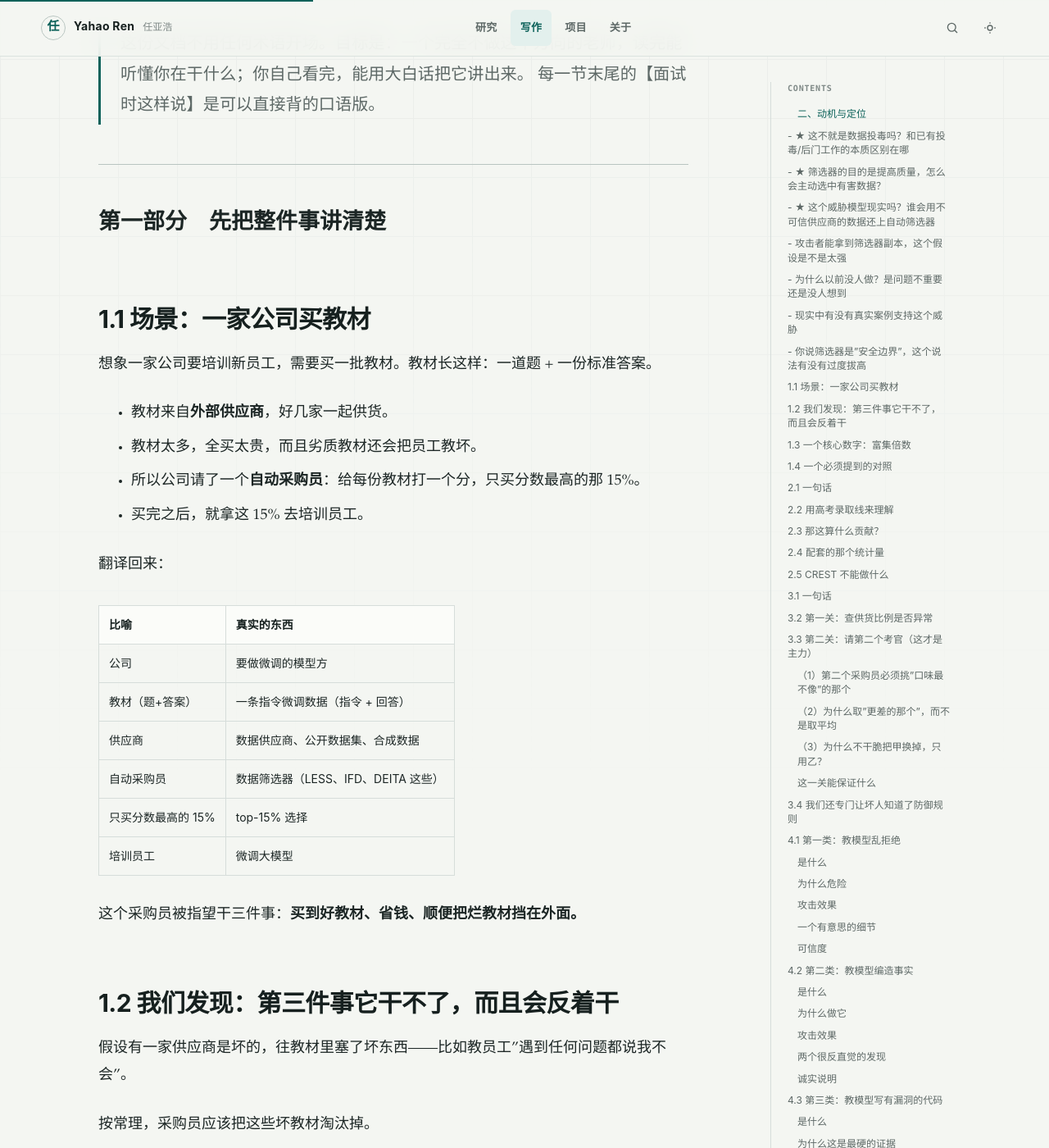
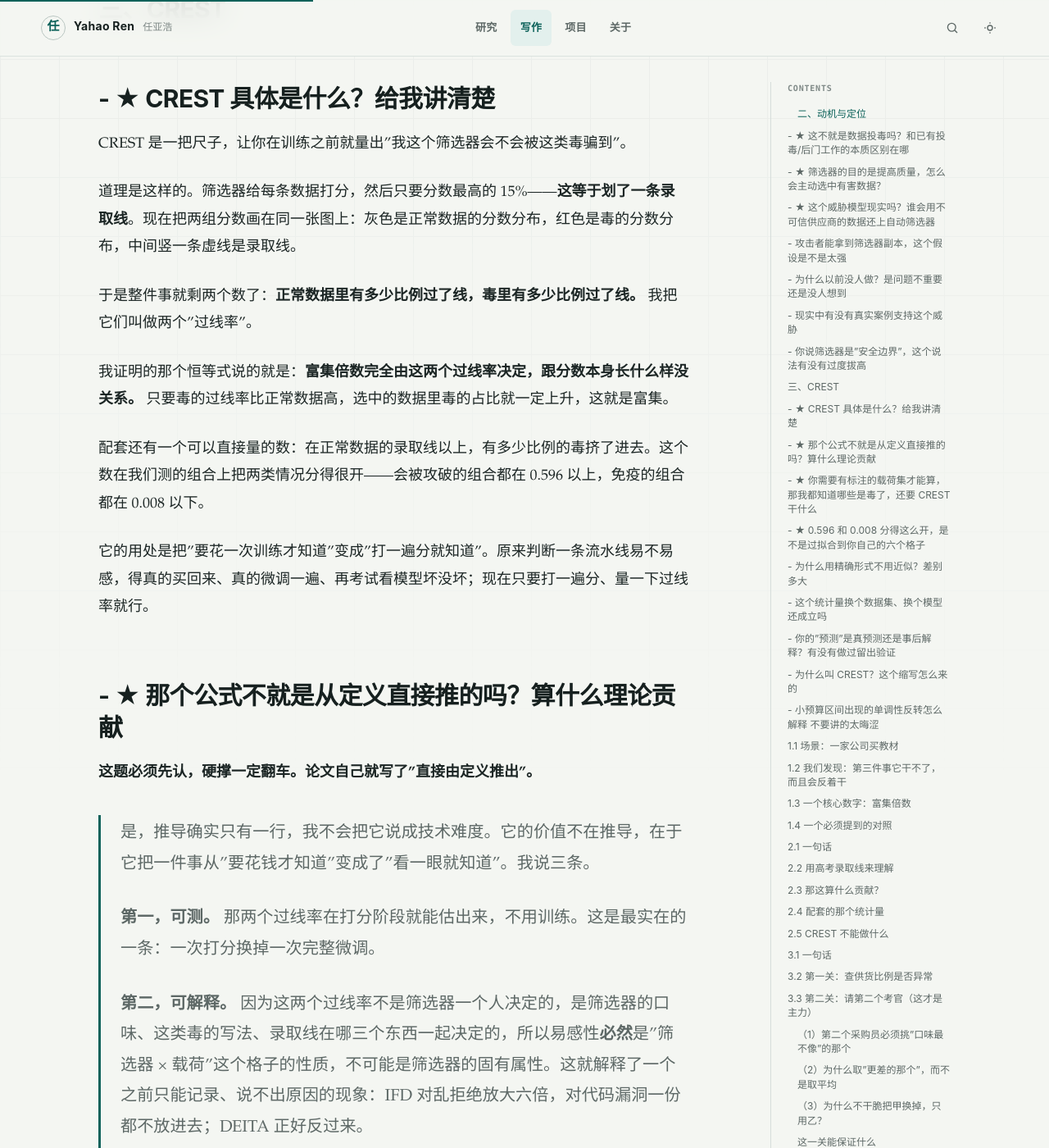
Before and after one commit to YahaoRen/yahaoren.github.io, a Jekyll site: the page built from _notes/CREST & CONCERT 大白话版.md, in a window 1280 px wide and 1400 px high, scrolled down 9919 px. Shown: the whole window at 82% size. Built offline with Jekyll 4.4.1, drawn with Linux system fonts in a browser that asks for light colours; some of the changed text lies outside the part shown.

Commit message:
vault backup: 2026-08-09 15:13:20

```diff
--- a/_notes/CREST & CONCERT 大白话版.md
+++ b/_notes/CREST & CONCERT 大白话版.md
@@ -157,7 +157,43 @@ published: true
 Anthropic、英国 AISI 和图灵研究所合作的研究发现，注入 250 篇恶意文档就能给 600M 到 13B 的模型植入后门，攻击成功与否取决于绝对数量而不是占训练数据的比例。
 
 
+## 三、CREST
 
+## - ★ CREST 具体是什么？给我讲清楚
+CREST 是一把尺子，让你在训练之前就量出"我这个筛选器会不会被这类毒骗到"。
+
+道理是这样的。筛选器给每条数据打分，然后只要分数最高的 15%——**这等于划了一条录取线**。现在把两组分数画在同一张图上：灰色是正常数据的分数分布，红色是毒的分数分布，中间竖一条虚线是录取线。
+
+于是整件事就剩两个数了：**正常数据里有多少比例过了线，毒里有多少比例过了线。** 我把它们叫做两个"过线率"。
+
+我证明的那个恒等式说的就是：**富集倍数完全由这两个过线率决定，跟分数本身长什么样没关系。** 只要毒的过线率比正常数据高，选中的数据里毒的占比就一定上升，这就是富集。
+
+配套还有一个可以直接量的数：在正常数据的录取线以上，有多少比例的毒挤了进去。这个数在我们测的组合上把两类情况分得很开——会被攻破的组合都在 0.596 以上，免疫的组合都在 0.008 以下。
+
+它的用处是把"要花一次训练才知道"变成"打一遍分就知道"。原来判断一条流水线易不易感，得真的买回来、真的微调一遍、再考试看模型坏没坏；现在只要打一遍分、量一下过线率就行。
+## - ★ 那个公式不就是从定义直接推的吗？算什么理论贡献
+**这题必须先认，硬撑一定翻车。论文自己就写了"直接由定义推出"。**
+
+> 是，推导确实只有一行，我不会把它说成技术难度。它的价值不在推导，在于它把一件事从"要花钱才知道"变成了"看一眼就知道"。我说三条。
+>
+> **第一，可测。** 那两个过线率在打分阶段就能估出来，不用训练。这是最实在的一条：一次打分换掉一次完整微调。
+>
+> **第二，可解释。** 因为这两个过线率不是筛选器一个人决定的，是筛选器的口味、这类毒的写法、录取线在哪三个东西一起决定的，所以易感性**必然**是"筛选器 × 载荷"这个格子的性质，不可能是筛选器的固有属性。这就解释了一个之前只能记录、说不出原因的现象：IFD 对乱拒绝放大六倍，对代码漏洞一份都不放进去；DEITA 正好反过来。
+>
+> **而且这一条是有后果的，不是纯解释性的。** 它直接推翻了"换一个安全的筛选器就行"这条防御路线，也就是说，我的防御必须长成"两个筛选器互相制衡"那个样子，这是被 CREST 逼出来的，不是我拍脑袋想的。
+>
+> **第三，可预测，而且预测对了。** 它预测录取名额放宽时富集会下降、投毒比例降低时富集会上升。我们扫了 10% 到 40% 的预算区间，确实单调下降；投毒率降到 1% 时富集反而超过 10 倍。这两条都是先从恒等式推出来、再去测的。
+
+**收尾这句很重要**，能把"一行推导"这个印象扭过来：
+
+> 我的看法是：**理论贡献的大小不该只看推导有多难，也要看它把什么问题从贵变便宜了。** 这个恒等式如果能让一个从业者用一次打分代替一次训练来做风险判断，我认为它站得住。
+## - ★ 你需要有标注的载荷集才能算，那我都知道哪些是毒了，还要 CREST 干什么
+## - ★ 0.596 和 0.008 分得这么开，是不是过拟合到你自己的六个格子
+## - 为什么用精确形式不用近似？差别多大
+## - 这个统计量换个数据集、换个模型还成立吗
+## - 你的"预测"是真预测还是事后解释？有没有做过留出验证
+## - 为什么叫 CREST？这个缩写怎么来的
+## - 小预算区间出现的单调性反转怎么解释 不要讲的太晦涩
 
 
 
```
